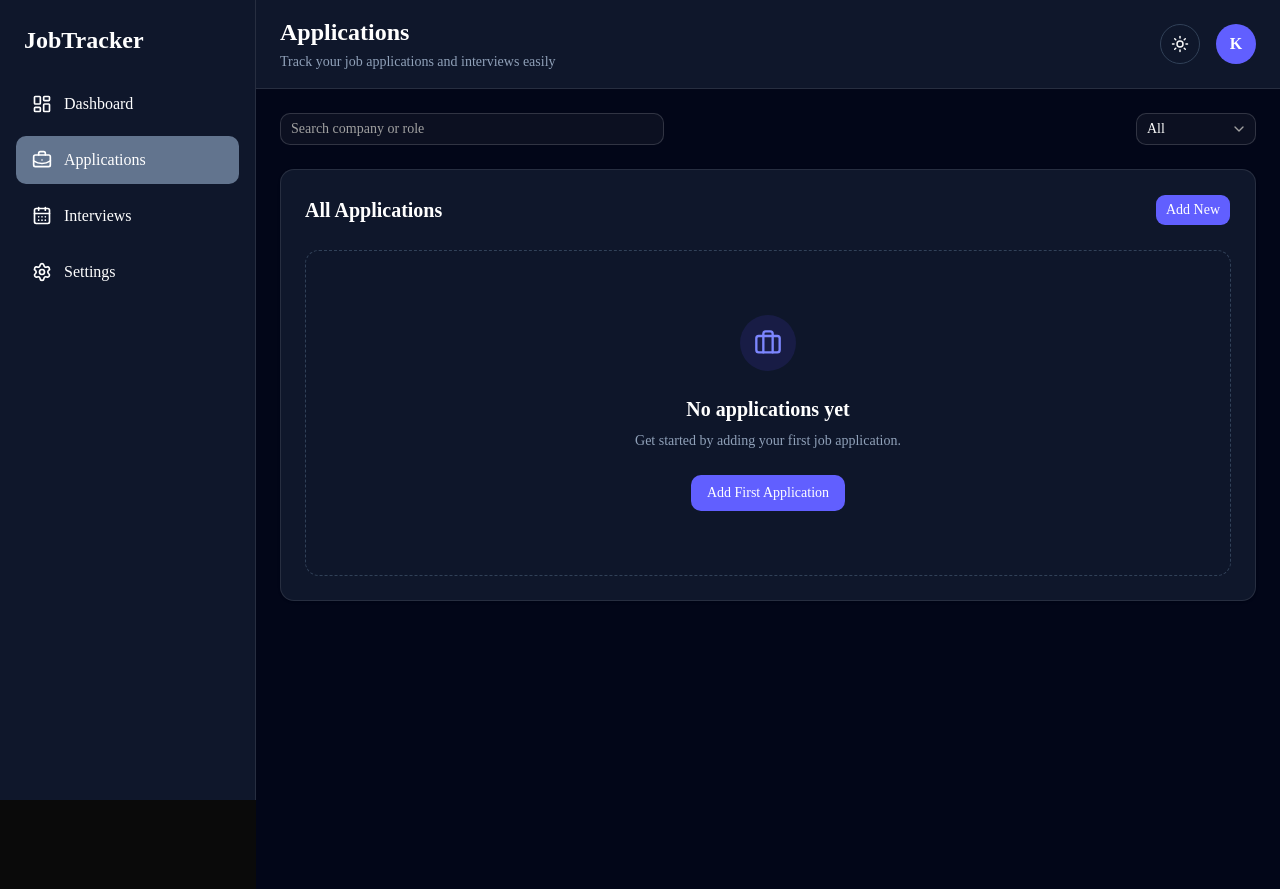
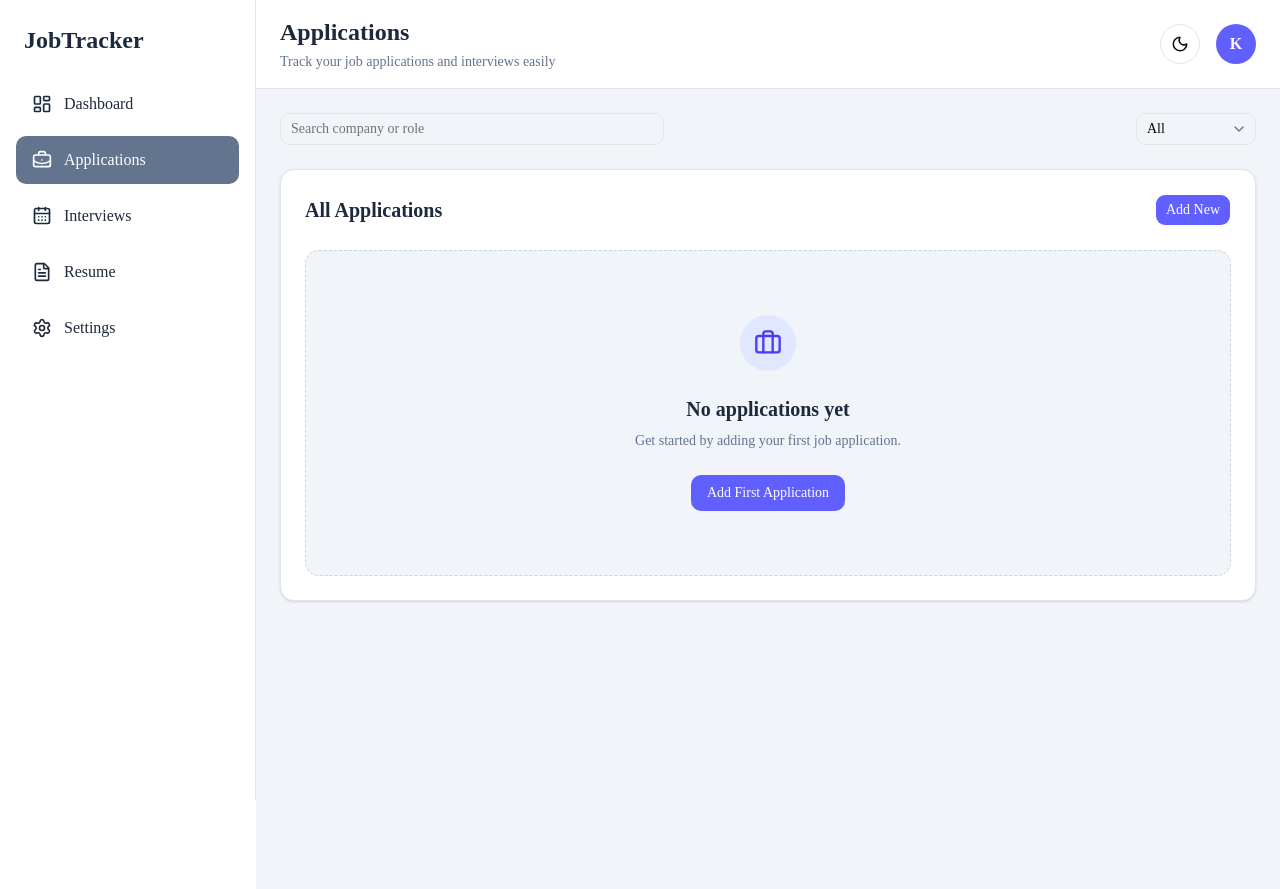
Before and after one commit to KashishGoyal905/job-application-tracker, a Next.js app: page /applications in a window 1280 px wide. Built offline with nearby package versions, Linux system fonts and the light colour scheme.

Commit message:
Refactor: navbar, sidebar, themeProvider

```diff
--- a/package.json
+++ b/package.json
@@ -1,5 +1,5 @@
 {
-  "name": "plusultraa",
+  "name": "job-application-tracker",
   "version": "0.1.0",
   "private": true,
   "scripts": {
--- a/src/app/layout.tsx
+++ b/src/app/layout.tsx
@@ -32,7 +32,13 @@ export default function RootLayout({
     >
       <body className="min-h-full flex flex-col">
         <ThemeProvider>{children}</ThemeProvider>
-        <Toaster richColors/>
+        <Toaster
+          richColors
+          position="top-center"
+          toastOptions={{
+            duration: 3000,
+            className: 'bg-white dark:bg-slate-800 border border-slate-200 dark:border-slate-700',
+          }} />
       </body>
     </html>
   );
--- a/src/app/page.tsx
+++ b/src/app/page.tsx
@@ -7,7 +7,6 @@ import StatsCardSkeleton from "@/skeletons/StatsCardSkeleton";
 import DashboardLayout from "@/components/layouts/DashboardLayout";
 import { useApplicationStore } from "@/store/applicationsStore";
 import { useEffect, useState } from "react";
-import ApplicationStatusBarChart from "@/components/charts/ApplicationStatusBarChart";
 import ApplicationStatusPieChart from "@/components/charts/ApplicationStatusPieChart";
 import ApplicationsLineChart from "@/components/charts/ApplicationsLineChart";
 
@@ -91,7 +90,7 @@ export default function Home() {
     <DashboardLayout>
       <div className="space-y-6">
         {/* Cards */}
-        <div className="grid grid-cols-1 gap-4 md:grid-cols-2 xl:grid-cols-5">
+        <div className="grid grid-cols-2 gap-4 md:grid-cols-2 xl:grid-cols-5">
           {isLoading ? (
             <>
               <StatsCardSkeleton />
--- a/src/components/dashboard/QuickActions.tsx
+++ b/src/components/dashboard/QuickActions.tsx
@@ -13,13 +13,7 @@ export default function QuickActions() {
         Quick Actions
       </h2>
       <div className="grid gap-4 md:grid-cols-3">
-        <Button
-          // onClick={onAddApplication}
-          className="h-18 flex-col items-center justify-center gap-2"
-        >
-          <BriefcaseBusiness size={22} />
-          Add Application
-        </Button>
+
         <Button
           variant={"outline"}
           className="h-18 flex-col items-center justify-center gap-2 cursor-pointer"
@@ -27,6 +21,13 @@ export default function QuickActions() {
         >
           <CalendarDays size={22} />
           Schedule Interview
+        </Button>
+        <Button
+          // onClick={onAddApplication}
+          className="h-18 flex-col items-center justify-center gap-2"
+        >
+          <BriefcaseBusiness size={22} />
+          Add Application
         </Button>
         <Button
           variant={"outline"}
--- a/src/components/layouts/Navbar.tsx
+++ b/src/components/layouts/Navbar.tsx
@@ -1,6 +1,6 @@
 "use client";
 
-import { Menu, Search } from "lucide-react";
+import { Menu } from "lucide-react";
 import ThemeToggle from "./ThemeToggle";
 import { usePathname } from "next/navigation";
 import { Button } from "../ui/button";
@@ -29,14 +29,14 @@ function Navbar({ onMenuClick }: NavbarProps) {
         <Button onClick={onMenuClick}
           variant="outline"
           size="icon"
-          className="rounded-lg p-2 hover:bg-slate-100 dark:hover:bg-slate-800 md:hidden">
+          className="rounded-full p-2 hover:bg-slate-100 dark:hover:bg-slate-800 md:hidden">
           <Menu size={20} />
         </Button>
         <div className="flex flex-col gap-1">
           <h2 className="text-2xl font-semibold text-slate-800 dark:text-white">
             {currentTitle}
           </h2>
-          <p className="text-sm text-slate-500 dark:text-slate-400">
+          <p className="text-sm text-slate-500 dark:text-slate-400 hidden md:block">
             Track your job applications and interviews easily
           </p>
         </div>
@@ -44,14 +44,6 @@ function Navbar({ onMenuClick }: NavbarProps) {
 
       {/* Right Side */}
       <div className="flex items-center gap-4">
-        {/* <div className="flex items-center gap-2 rounded-lg border bg-slate-100 dark:bg-slate-800 px-3 py-2">
-          <Search size={18} className="text-slate-500" />
-          <input
-            type="text"
-            placeholder="Search..."
-            className="bg-transparent text-sm outline-none"
-          />
-        </div> */}
         <ThemeToggle />
         <div className="flex h-10 w-10 items-center justify-center rounded-full bg-indigo-500 font-semibold text-white">
           K
--- a/src/components/layouts/Sidebar.tsx
+++ b/src/components/layouts/Sidebar.tsx
@@ -3,6 +3,7 @@
 import {
   BriefcaseBusiness,
   CalendarDays,
+  FileText,
   LayoutDashboard,
   Settings,
 } from "lucide-react";
@@ -24,6 +25,11 @@ const navItems = [
     title: "Interviews",
     href: "/interviews",
     icon: CalendarDays,
+  },
+  {
+    title: "Resume",
+    href: "/resume",
+    icon: FileText,
   },
   {
     title: "Settings",
@@ -60,16 +66,14 @@ export default function Sidebar({ isOpen, onClose }: SidebarProps) {
  ${isOpen ? "translate-x-0" : "-translate-x-full"} md:translate-x-0 md:static md:min-h-screen`}>
 
 
-        {/* This is the logo */}
+        {/* logo */}
         <div className="p-6">
           <h1 className="text-2xl font-bold">JobTracker</h1>
         </div>
 
         {/* Navigation bar */}
         <nav className="flex flex-col gap-2 px-4">
-          {/* Iterating through the navItems array and rendering the Link component for each item */}
           {navItems.map((item) => {
-            // Destructuring the Icon component from the item object
             const Icon = item.icon;
 
             return (
--- a/src/components/providers/ThemeProvider.tsx
+++ b/src/components/providers/ThemeProvider.tsx
@@ -8,7 +8,7 @@ type ThemeProviderProps = {
 
 export function ThemeProvider({ children }: ThemeProviderProps) {
   return (
-    <NextThemesProvider attribute="class" defaultTheme="dark" enableSystem>
+    <NextThemesProvider attribute="class" defaultTheme="system" enableSystem>
       {children}
     </NextThemesProvider>
   );
```
